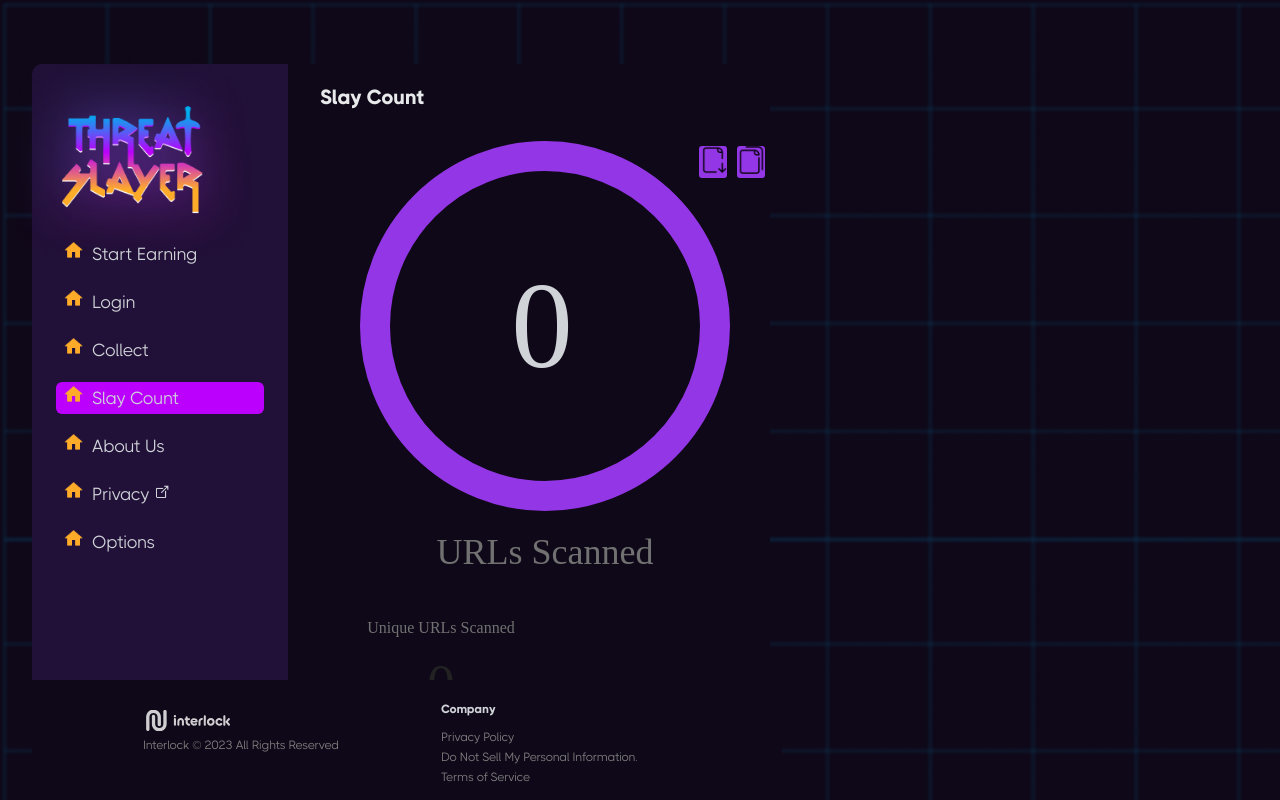
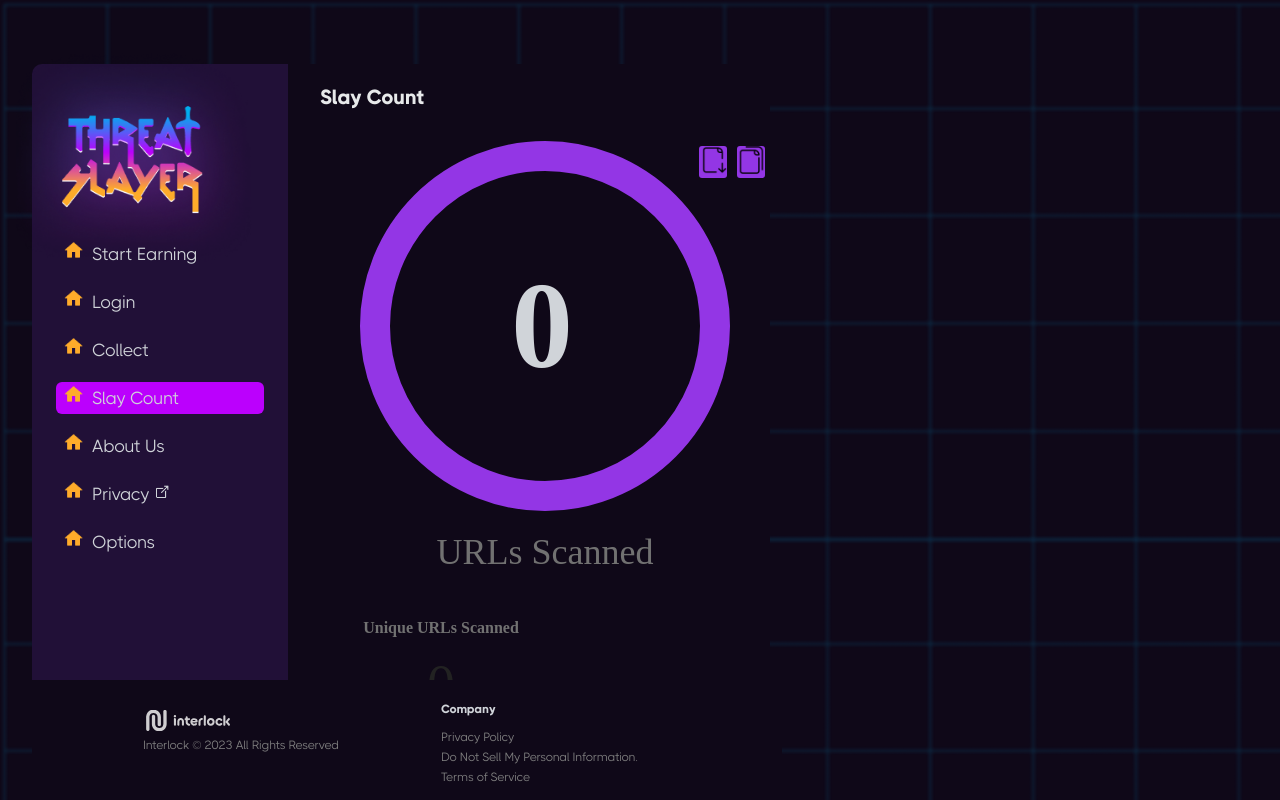
Before and after one commit to interlock-network/threatslayer, a Vue app: page / in a window 1280 px wide. Both pictures are taken after a click on the element "Slay Count". Shown: the top 800 px of the page. Built offline with nearby package versions, Linux system fonts and the light colour scheme.

Commit message:
SlayCount.vue: css styling

```diff
--- a/src/pages/SlayCount.vue
+++ b/src/pages/SlayCount.vue
@@ -201,7 +201,8 @@ export default {
     height: 310px;
     border: 30px solid #9336e5;
     text-align: center;
-    font-family: "THICCBOI-Bold";
+    font-family: "THICCBOI";
+    font-weight: bold;
     line-height: 310px;
     margin: auto;
 }
@@ -249,7 +250,8 @@ export default {
 
 .statistic-header {
     font-size: 16px;
-    font-family: "THICCBOI-bold";
+    font-family: "THICCBOI";
+    font-weight: bold;
     color: #717171;
 }
 
```
